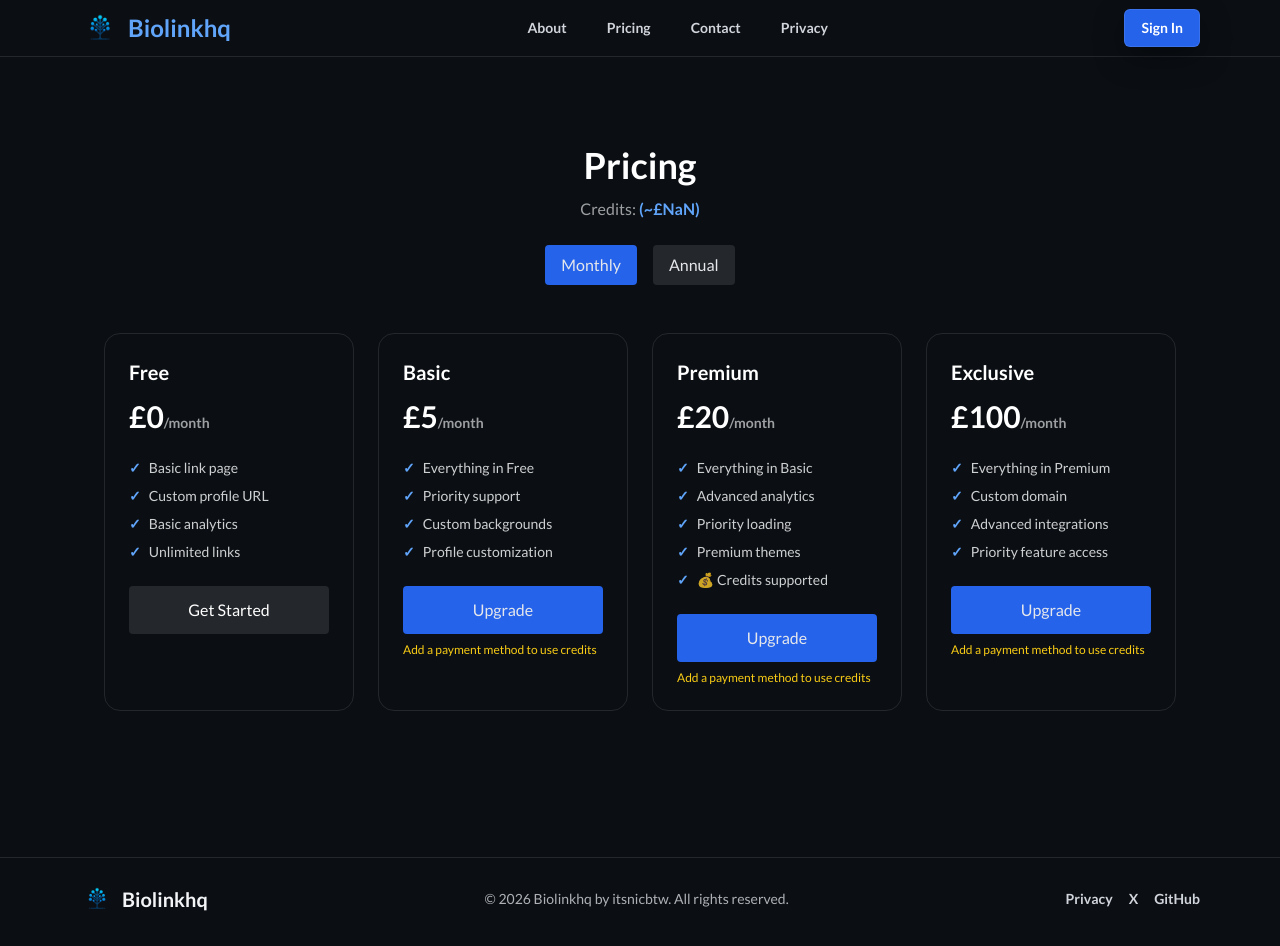
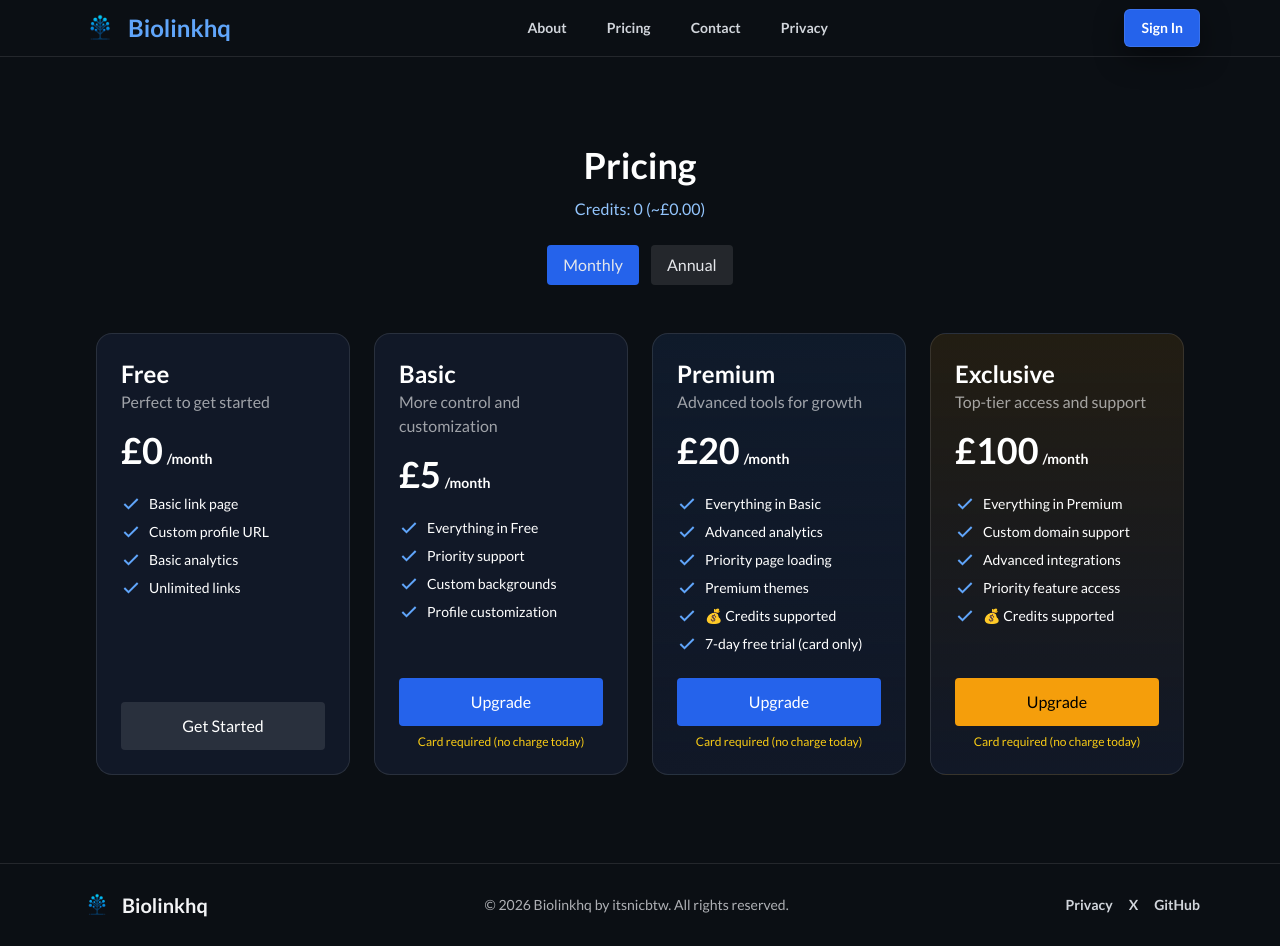
Before and after one commit to TheBioLink/biolinkhq, a Next.js app: page /pricing in a window 1280 px wide. Built offline with nearby package versions, Linux system fonts and the light colour scheme; no server answers.

Commit message:
Update PricingClient.js

```diff
--- a/src/components/pricing/PricingClient.js
+++ b/src/components/pricing/PricingClient.js
@@ -3,17 +3,18 @@
 import Link from "next/link";
 import { useEffect, useMemo, useState } from "react";
 
-const CREDIT_TO_GBP = 20 / 450;
-
-// 💳 Plans
 const plans = [
   {
     key: "free",
     name: "Free",
-    monthly: 0,
-    annual: 0,
-    priceLabelMonthly: "£0",
-    priceLabelAnnual: "£0",
+    monthlyPrice: "£0",
+    annualPrice: "£0",
+    subtitle: "Perfect to get started",
+    accent: "border-white/10 bg-[#111827]",
+    button:
+      "bg-white/10 text-white hover:bg-white/15 border border-white/10",
+    cta: "Get Started",
+    href: "/account",
     features: [
       "Basic link page",
       "Custom profile URL",
@@ -24,10 +25,12 @@ const plans = [
   {
     key: "basic",
     name: "Basic",
-    monthly: 500,
-    annual: 5000,
-    priceLabelMonthly: "£5",
-    priceLabelAnnual: "£50",
+    monthlyPrice: "£5",
+    annualPrice: "£50",
+    subtitle: "More control and customization",
+    accent: "border-blue-500/30 bg-[#111827]",
+    button: "bg-blue-600 text-white hover:bg-blue-500",
+    cta: "Upgrade",
     features: [
       "Everything in Free",
       "Priority support",
@@ -38,75 +41,105 @@ const plans = [
   {
     key: "premium",
     name: "Premium",
-    monthly: 2000,
-    annual: 20000,
-    priceLabelMonthly: "£20",
-    priceLabelAnnual: "£200",
+    monthlyPrice: "£20",
+    annualPrice: "£200",
+    subtitle: "Advanced tools for growth",
+    accent:
+      "border-blue-500 bg-gradient-to-b from-blue-500/10 to-[#111827]",
+    button: "bg-blue-600 text-white hover:bg-blue-500",
     featured: true,
+    badge: "Most Popular",
+    cta: "Upgrade",
     features: [
       "Everything in Basic",
       "Advanced analytics",
-      "Priority loading",
+      "Priority page loading",
       "Premium themes",
       "💰 Credits supported",
+      "7-day free trial (card only)",
     ],
   },
   {
     key: "exclusive",
     name: "Exclusive",
-    monthly: 10000,
-    annual: 100000,
-    priceLabelMonthly: "£100",
-    priceLabelAnnual: "£1000",
+    monthlyPrice: "£100",
+    annualPrice: "£1000",
+    subtitle: "Top-tier access and support",
+    accent:
+      "border-amber-500/40 bg-gradient-to-b from-amber-500/10 to-[#111827]",
+    button: "bg-amber-500 text-black hover:bg-amber-400",
+    cta: "Upgrade",
     features: [
       "Everything in Premium",
-      "Custom domain",
+      "Custom domain support",
       "Advanced integrations",
       "Priority feature access",
+      "💰 Credits supported",
     ],
   },
 ];
 
-// 🚀 Checkout
-async function startCheckout(plan, billing, paymentOption, setLoading) {
+const CREDIT_TO_GBP = 20 / 450;
+
+async function startCheckout(plan, billing, setLoading) {
   try {
-    setLoading(`${plan}:${billing}:${paymentOption}`);
+    setLoading(`${plan}-${billing}`);
 
     const res = await fetch("/api/stripe/checkout", {
       method: "POST",
       headers: {
         "Content-Type": "application/json",
       },
-      body: JSON.stringify({ plan, billing, paymentOption }),
+      body: JSON.stringify({ plan, billing }),
     });
 
-    let data;
-    try {
-      data = await res.json();
-    } catch {
-      throw new Error("Invalid server response");
-    }
+    const data = await res.json();
 
-    if (!res.ok) {
-      throw new Error(data?.error || "Checkout failed");
-    }
+    if (!res.ok) throw new Error(data.error);
 
-    if (data?.url) {
-      window.location.href = data.url;
-      return;
-    }
-
-    throw new Error("Missing checkout URL");
+    window.location.href = data.url;
   } catch (err) {
-    console.error(err);
     alert(err.message);
     setLoading(null);
   }
 }
 
-function Check() {
+async function startCreditsCheckout(plan, billing, setLoading) {
+  try {
+    setLoading(`credits-${plan}-${billing}`);
+
+    const res = await fetch("/api/stripe/checkout-credits", {
+      method: "POST",
+      headers: {
+        "Content-Type": "application/json",
+      },
+      body: JSON.stringify({ plan, billing }),
+    });
+
+    const data = await res.json();
+
+    if (!res.ok) throw new Error(data.error);
+
+    window.location.href = data.url;
+  } catch (err) {
+    alert(err.message);
+    setLoading(null);
+  }
+}
+
+function CheckIcon() {
   return (
-    <span className="text-blue-400 font-bold">✓</span>
+    <svg
+      viewBox="0 0 20 20"
+      fill="none"
+      className="h-5 w-5 text-blue-400"
+    >
+      <path
+        d="M16.667 5 7.5 14.167 3.333 10"
+        stroke="currentColor"
+        strokeWidth="2"
+      />
+    </svg>
   );
 }
 
@@ -114,37 +147,37 @@ export default function PricingClient() {
   const [billing, setBilling] = useState("monthly");
   const [loading, setLoading] = useState(null);
 
-  const [user, setUser] = useState({
-    credits: 0,
-    hasPaymentMethod: false,
-  });
+  const [credits, setCredits] = useState(0);
+  const [hasPaymentMethod, setHasPaymentMethod] = useState(false);
 
-  // 🔄 Fetch user
   useEffect(() => {
     fetch("/api/user/me")
-      .then((r) => r.json())
-      .then(setUser)
-      .catch(() => {});
+      .then((res) => res.json())
+      .then((data) => {
+        setCredits(data.credits || 0);
+        setHasPaymentMethod(data.hasPaymentMethod || false);
+      });
   }, []);
 
-  const creditGBP = user.credits * CREDIT_TO_GBP;
+  const billingLabel = useMemo(
+    () => (billing === "annual" ? "/year" : "/month"),
+    [billing]
+  );
+
+  const creditGBP = credits * CREDIT_TO_GBP;
 
   return (
-    <div className="px-6 py-16 text-white">
-      <div className="max-w-6xl mx-auto">
-
+    <div className="px-4 py-16 text-white">
+      <main className="mx-auto max-w-7xl">
         {/* HEADER */}
         <div className="text-center mb-12">
           <h1 className="text-4xl font-black">Pricing</h1>
 
-          <p className="text-white/60 mt-3">
-            Credits:{" "}
-            <span className="text-blue-400 font-bold">
-              {user.credits} (~£{creditGBP.toFixed(2)})
-            </span>
+          <p className="mt-3 text-blue-300">
+            Credits: {credits} (~£{creditGBP.toFixed(2)})
           </p>
 
-          <div className="mt-6 flex justify-center gap-4">
+          <div className="mt-6 flex justify-center gap-3">
             <button
               onClick={() => setBilling("monthly")}
               className={`px-4 py-2 rounded ${
@@ -171,115 +204,98 @@ export default function PricingClient() {
 
         {/* PLANS */}
         <div className="grid md:grid-cols-2 xl:grid-cols-4 gap-6">
+          {plans.map((plan) => {
+            const price =
+              billing === "annual"
+                ? plan.annualPrice
+                : plan.monthlyPrice;
 
-          {plans.map((plan) => {
             const isFree = plan.key === "free";
 
-            const price =
-              billing === "annual"
-                ? plan.annual
-                : plan.monthly;
+            const PRICES = {
+              basic: { monthly: 500, annual: 5000 },
+              premium: { monthly: 2000, annual: 20000 },
+              exclusive: { monthly: 10000, annual: 100000 },
+            };
 
-            const label =
-              billing === "annual"
-                ? plan.priceLabelAnnual
-                : plan.priceLabelMonthly;
+            const rawPrice = PRICES[plan.key]?.[billing] || 0;
 
             const periodsCovered = Math.floor(
-              (creditGBP * 100) / price
+              (creditGBP * 100) / rawPrice
             );
 
-            const canUseCredits =
-              !isFree &&
-              user.hasPaymentMethod &&
-              periodsCovered > 0;
+            const canUseCredits = periodsCovered > 0;
 
             const isLoading =
-              loading === `${plan.key}:${billing}:credits` ||
-              loading === `${plan.key}:${billing}:card`;
+              loading === `${plan.key}-${billing}` ||
+              loading === `credits-${plan.key}-${billing}`;
 
             return (
               <div
                 key={plan.key}
-                className={`p-6 rounded-2xl border ${
-                  plan.featured
-                    ? "border-blue-500"
-                    : "border-white/10"
-                }`}
+                className={`flex flex-col p-6 rounded-2xl border ${plan.accent}`}
               >
-                <h2 className="text-xl font-bold">{plan.name}</h2>
+                <h2 className="text-2xl font-bold">{plan.name}</h2>
+                <p className="text-white/60">{plan.subtitle}</p>
 
-                <div className="text-3xl font-black mt-3">
-                  {label}
-                  <span className="text-sm text-white/60">
-                    /{billing === "annual" ? "year" : "month"}
+                <div className="mt-4 text-4xl font-black">
+                  {price}
+                  <span className="text-sm ml-1">
+                    {billingLabel}
                   </span>
                 </div>
 
-                {/* CREDIT INFO */}
-                {canUseCredits && (
-                  <div className="text-green-400 text-sm mt-2">
-                    Covers ~{periodsCovered}{" "}
-                    {billing === "annual" ? "year(s)" : "month(s)"}
-                  </div>
-                )}
-
-                <ul className="mt-6 space-y-2 text-sm text-white/80">
+                <ul className="mt-6 space-y-2 text-sm">
                   {plan.features.map((f) => (
                     <li key={f} className="flex gap-2">
-                      <Check /> {f}
+                      <CheckIcon />
+                      {f}
                     </li>
                   ))}
                 </ul>
 
-                {/* BUTTONS */}
-                <div className="mt-6 space-y-2">
-
+                <div className="mt-auto pt-6 space-y-2">
                   {isFree ? (
                     <Link
-                      href="/account"
-                      className="block text-center bg-white/10 py-3 rounded"
+                      href={plan.href}
+                      className="block w-full text-center py-3 bg-white/10 rounded"
                     >
                       Get Started
                     </Link>
                   ) : (
                     <>
-                      {/* 💰 CREDIT BUTTON */}
-                      {canUseCredits && (
-                        <button
-                          onClick={() =>
-                            startCheckout(
-                              plan.key,
-                              billing,
-                              "credits",
-                              setLoading
-                            )
-                          }
-                          className="w-full bg-green-500 text-black py-3 rounded"
-                        >
-                          💰 Buy with credits & subscribe
-                        </button>
-                      )}
-
-                      {/* 💳 NORMAL BUTTON */}
+                      {/* NORMAL */}
                       <button
                         onClick={() =>
-                          startCheckout(
-                            plan.key,
-                            billing,
-                            "card",
-                            setLoading
-                          )
+                          startCheckout(plan.key, billing, setLoading)
                         }
-                        disabled={loading !== null}
-                        className="w-full bg-blue-600 py-3 rounded disabled:opacity-50"
+                        disabled={loading}
+                        className={`w-full py-3 rounded ${plan.button}`}
                       >
                         {isLoading ? "Loading..." : "Upgrade"}
                       </button>
 
-                      {!user.hasPaymentMethod && (
-                        <p className="text-xs text-yellow-400">
-                          Add a payment method to use credits
+                      {/* CREDITS */}
+                      {canUseCredits && (
+                        <button
+                          onClick={() =>
+                            startCreditsCheckout(
+                              plan.key,
+                              billing,
+                              setLoading
+                            )
+                          }
+                          disabled={loading}
+                          className="w-full py-3 rounded bg-green-500 text-black font-bold"
+                        >
+                          💰 Buy with credits ({periodsCovered} period
+                          {periodsCovered > 1 ? "s" : ""})
+                        </button>
+                      )}
+
+                      {!hasPaymentMethod && (
+                        <p className="text-xs text-yellow-400 text-center">
+                          Card required (no charge today)
                         </p>
                       )}
                     </>
@@ -289,7 +305,7 @@ export default function PricingClient() {
             );
           })}
         </div>
-      </div>
+      </main>
     </div>
   );
 }
```
